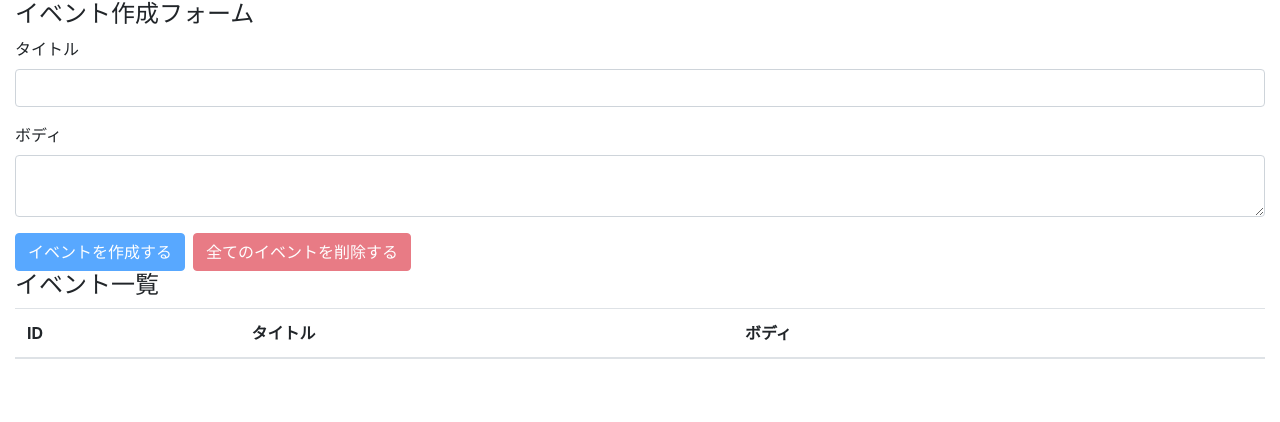
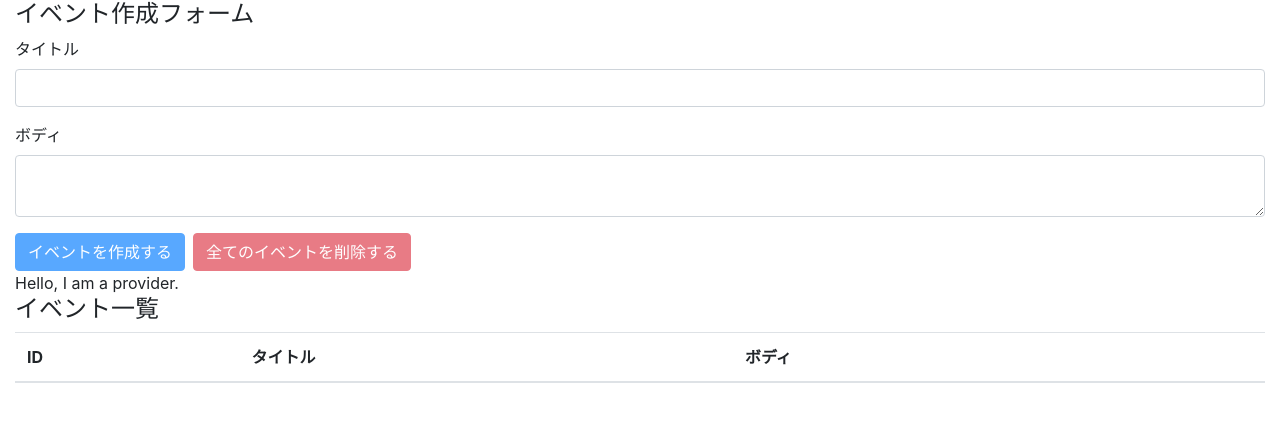
Before and after one commit to guroguro33/react-hooks-101, a React (Create React App) app: page / in a window 1280 px wide. Shown: the top 422 px of the page. Built offline with nearby package versions, Linux system fonts and the light colour scheme.

Commit message:
setup-context-provider

```diff
--- a/src/components/App.js
+++ b/src/components/App.js
@@ -3,6 +3,7 @@
 
 import EventForm from './EventForm';
 import Events from './Events';
+import AppContext from '../contexts/AppContext';
 import reducer from '../reducers';
 
 const App = () => {
@@ -10,10 +11,12 @@
 
     // stateとdispatchはpropsとして各コンポーネントに渡す
     return (
-      <div className='container-fluid'>
-        <EventForm state={state} dispatch={dispatch}/>
-        <Events state={state} dispatch={dispatch} />
-      </div>
+      <AppContext.Provider value={'Hello, I am a provider.'}>
+        <div className='container-fluid'>
+          <EventForm state={state} dispatch={dispatch}/>
+          <Events state={state} dispatch={dispatch} />
+        </div>
+      </AppContext.Provider>
     );
 };
 
--- a/src/components/Events.js
+++ b/src/components/Events.js
@@ -1,10 +1,13 @@
-import React from 'react';
+import React, { useContext } from 'react';
 
 import Event from './Event';
+import AppContext from '../contexts/AppContext';
 
 const Events = ({state, dispatch}) => {
+  const value = useContext(AppContext);
   return (
     <>
+      <div>{value}</div>
       <h4>イベント一覧</h4>
       <table className='table table-hover'>
           <thead>
```
Also changed, not shown: 1 other file (tests, documents, lock files or other folders).
